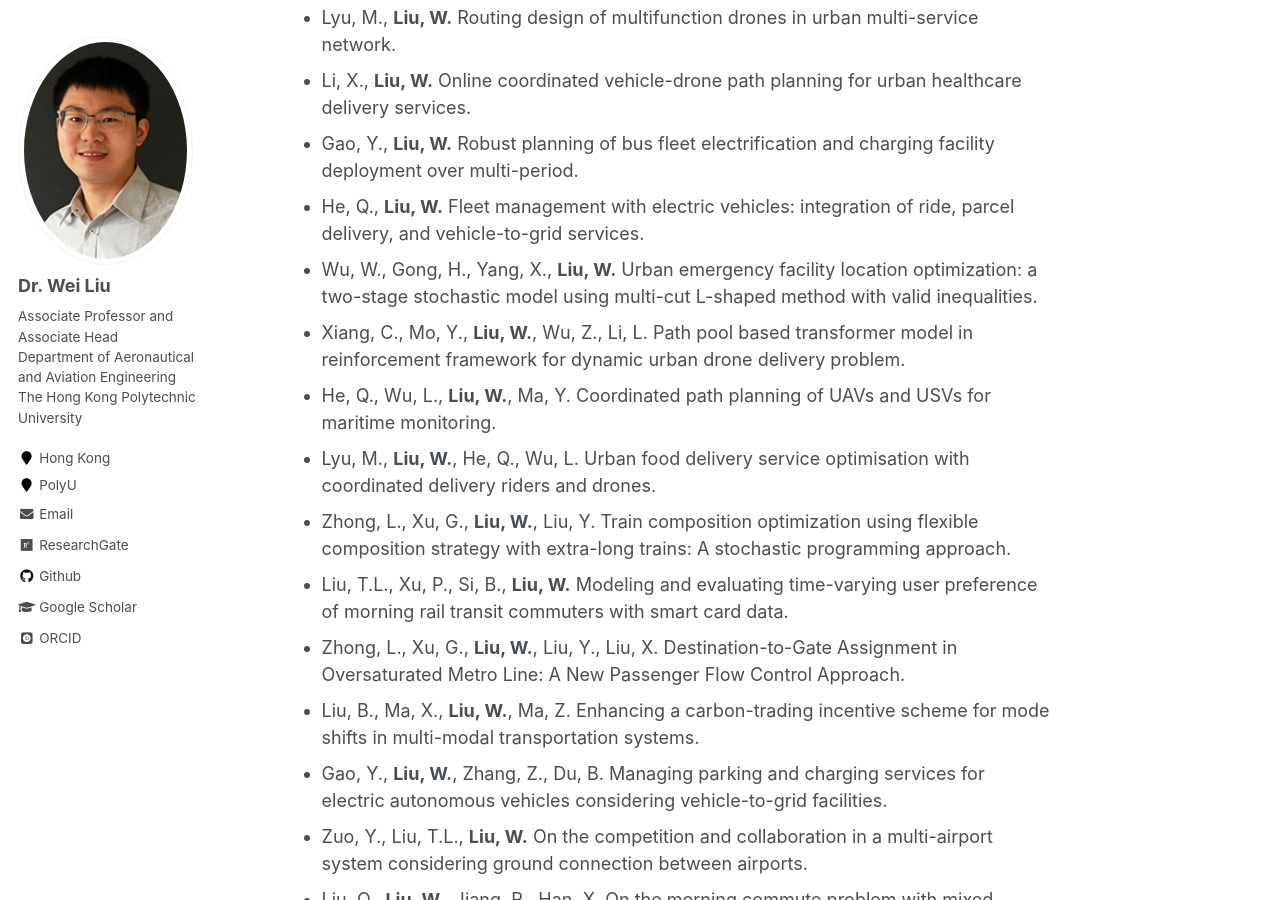
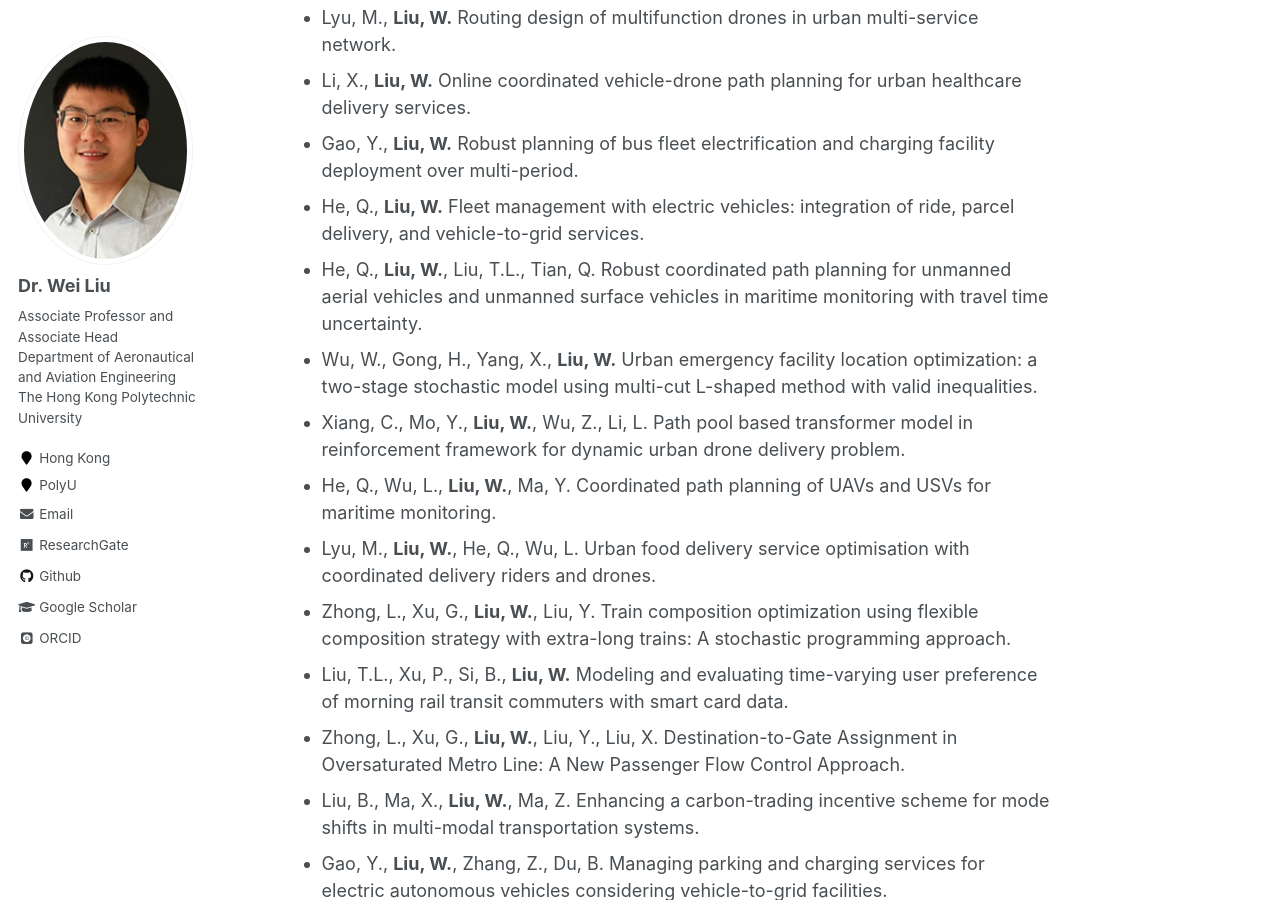
Before and after one commit to weiliu2016/weiliu2016.github.io, a Jekyll site: the page built from _pages/publications.md, in a window 1280 px wide and 900 px high, scrolled down 720 px. Built offline with Jekyll 4.4.1, drawn with Linux system fonts in a browser that asks for light colours; some web fonts are replaced; formulas are drawn with MathJax 3.

Commit message:
Update publications.md

```diff
--- a/_pages/publications.md
+++ b/_pages/publications.md
@@ -30,6 +30,7 @@ Selected Working Papers
 - Li, X., **Liu, W.** Online coordinated vehicle-drone path planning for urban healthcare delivery services.
 - Gao, Y., **Liu, W.** Robust planning of bus fleet electrification and charging facility deployment over multi-period.
 - He, Q., **Liu, W.** Fleet management with electric vehicles: integration of ride, parcel delivery, and vehicle-to-grid services.
+- He, Q., **Liu, W.**, Liu, T.L., Tian, Q. Robust coordinated path planning for unmanned aerial vehicles and unmanned surface vehicles in maritime monitoring with travel time uncertainty.
 - Wu, W., Gong, H., Yang, X., **Liu, W.** Urban emergency facility location optimization: a two-stage stochastic model using multi-cut L-shaped method with valid inequalities.
 - Xiang, C., Mo, Y., **Liu, W.**, Wu, Z., Li, L. Path pool based transformer model in reinforcement framework for dynamic urban drone delivery problem.
 - He, Q., Wu, L., **Liu, W.**, Ma, Y. Coordinated path planning of UAVs and USVs for maritime monitoring.
```
